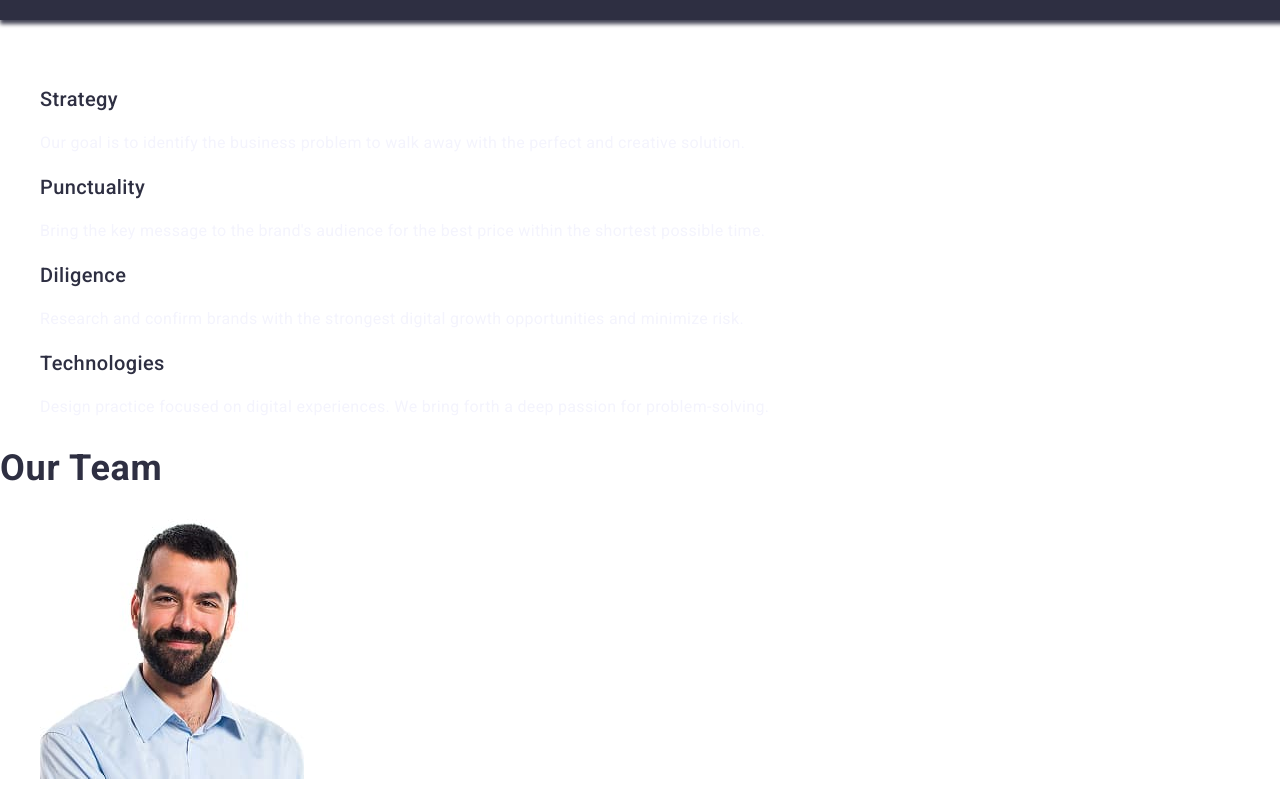
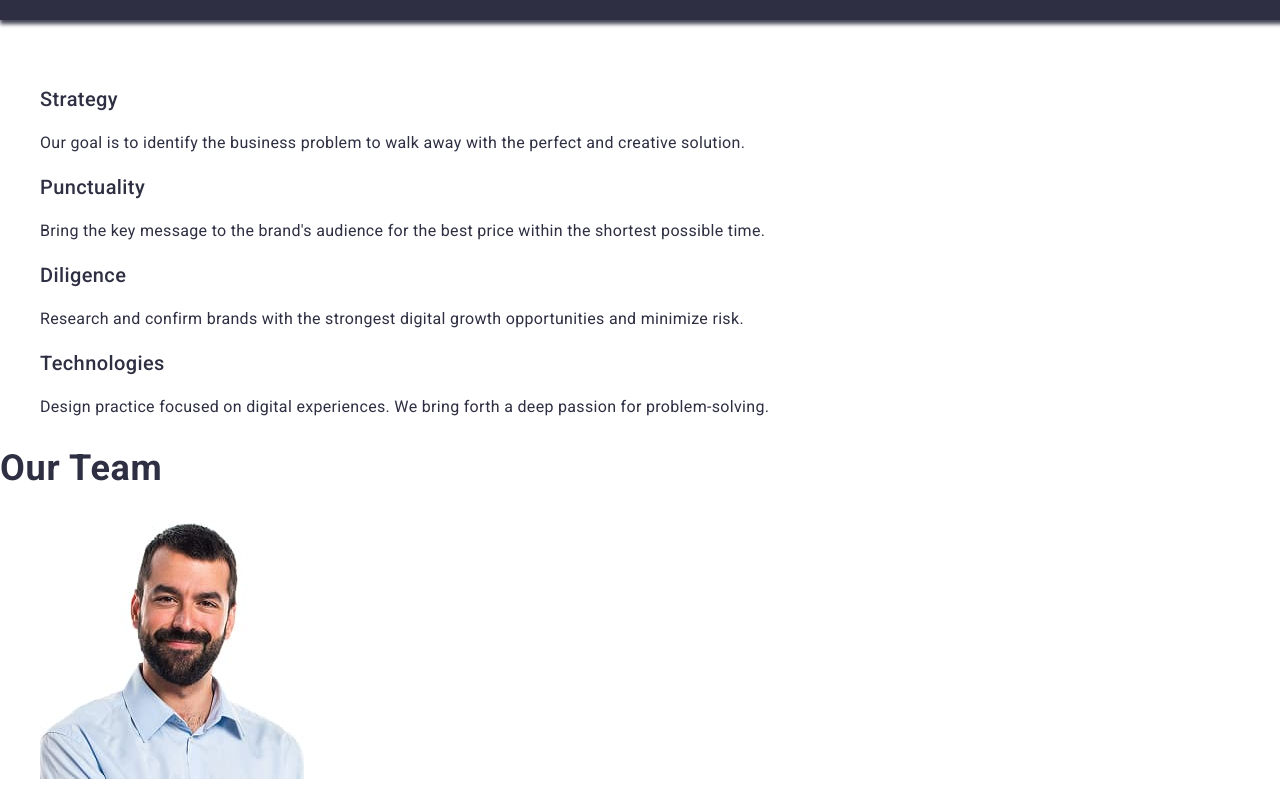
Before and after one commit to Alina29051981/goit-markup-hw-02, a plain HTML site: page index.html in a window 1280 px wide. Shown: the part 800-1600 px from the top of the page. Drawn offline with nearby package versions, Linux system fonts and the light colour scheme.

Commit message:
add styles

```diff
--- a/css/styles.css
+++ b/css/styles.css
@@ -93,13 +93,16 @@ a {
         color: #2e2f42;
     }
 
-.subject-text,.gallery-text,.logo-text{
+.subject-text,.gallery-text{
         font-size: 16px;
         line-height: 1.5;
         letter-spacing: 0.02em;
-        color: #f4f4fd;
+        color: #2e2f42;
     }
 
+        .logo-text {
+color: #f4f4fd;
+}
 footer{
         width: 1440px;
             height: 312px;
```
